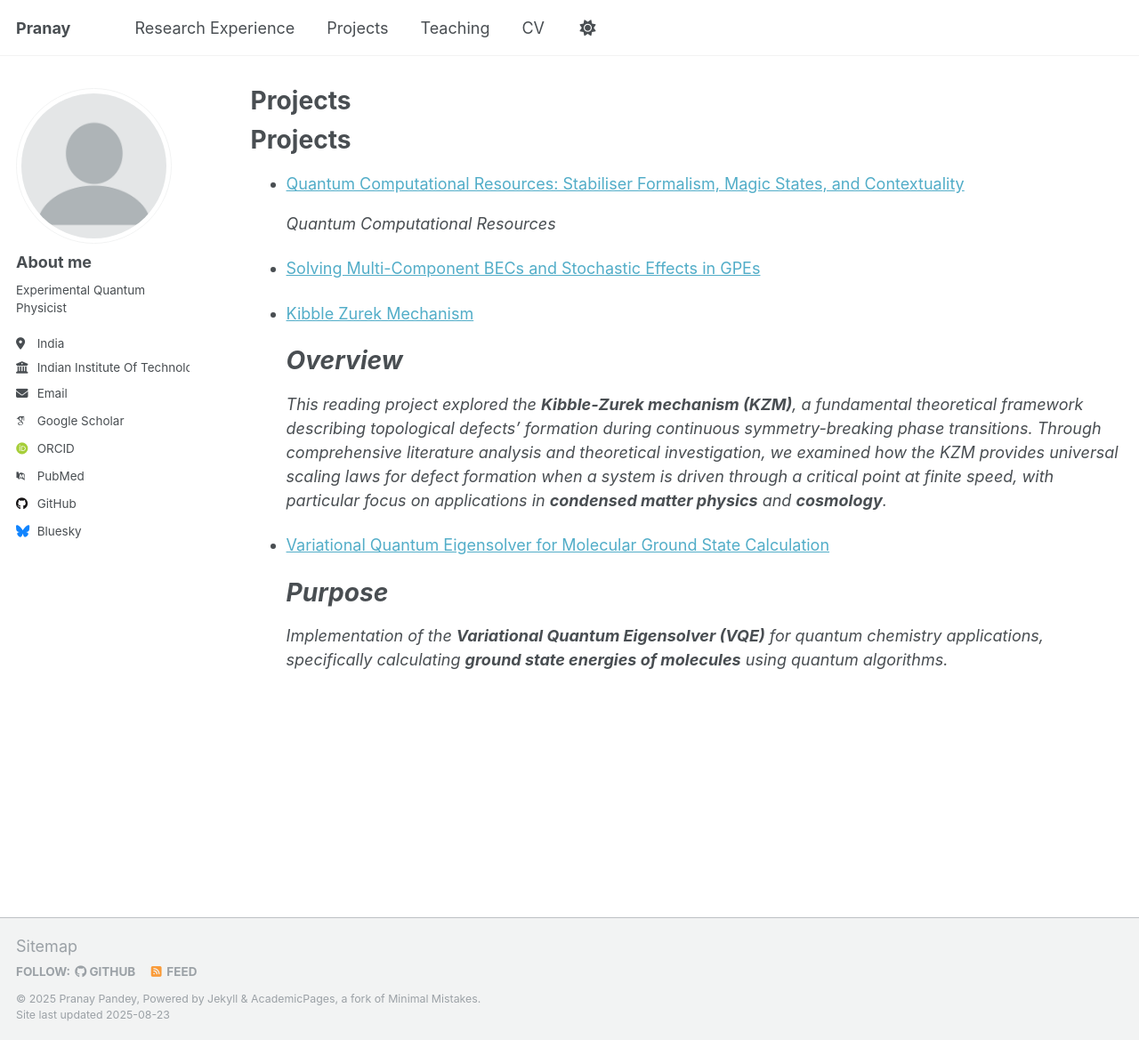
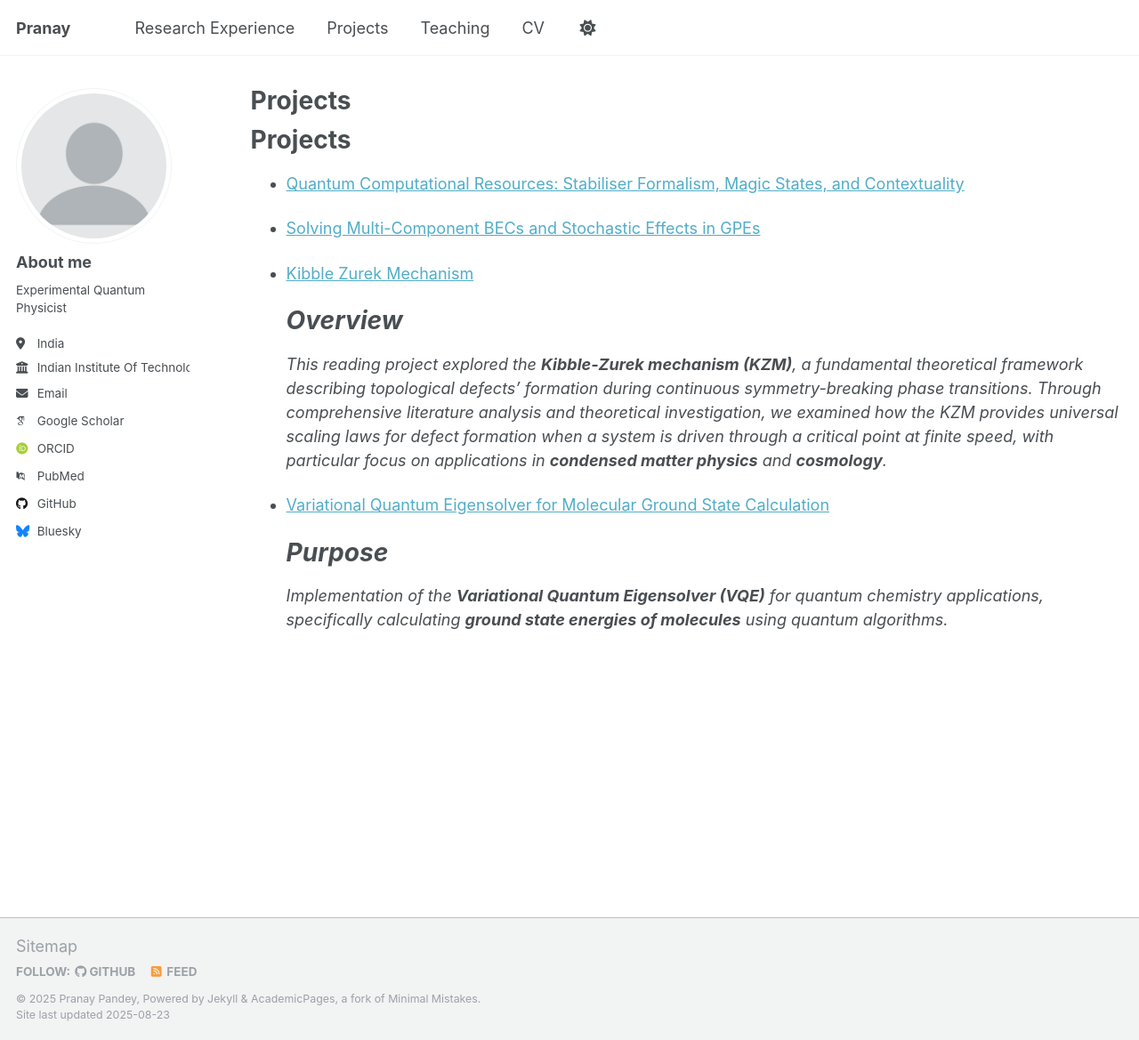
Before and after one commit to Pranay-pandey27/Pranay-pandey27.github.io, a Jekyll site: the page built from _pages/projects.md, in a window 1280 px wide and 1169 px high. Shown: the whole window at 89% size. Built offline with Jekyll 4.4.1, drawn with Linux system fonts in a browser that asks for light colours; some web fonts are replaced; a script that is not in the unit is left out.

Commit message:
Update project-1.md

```diff
--- a/_projects/project-1.md
+++ b/_projects/project-1.md
@@ -1,6 +1,6 @@
 ---
 title: "Quantum Computational Resources: Stabiliser Formalism, Magic States, and Contextuality"
-excerpt: "Quantum Computational Resources"
+excerpt: ""
 collection: projects
 ---
 
```
